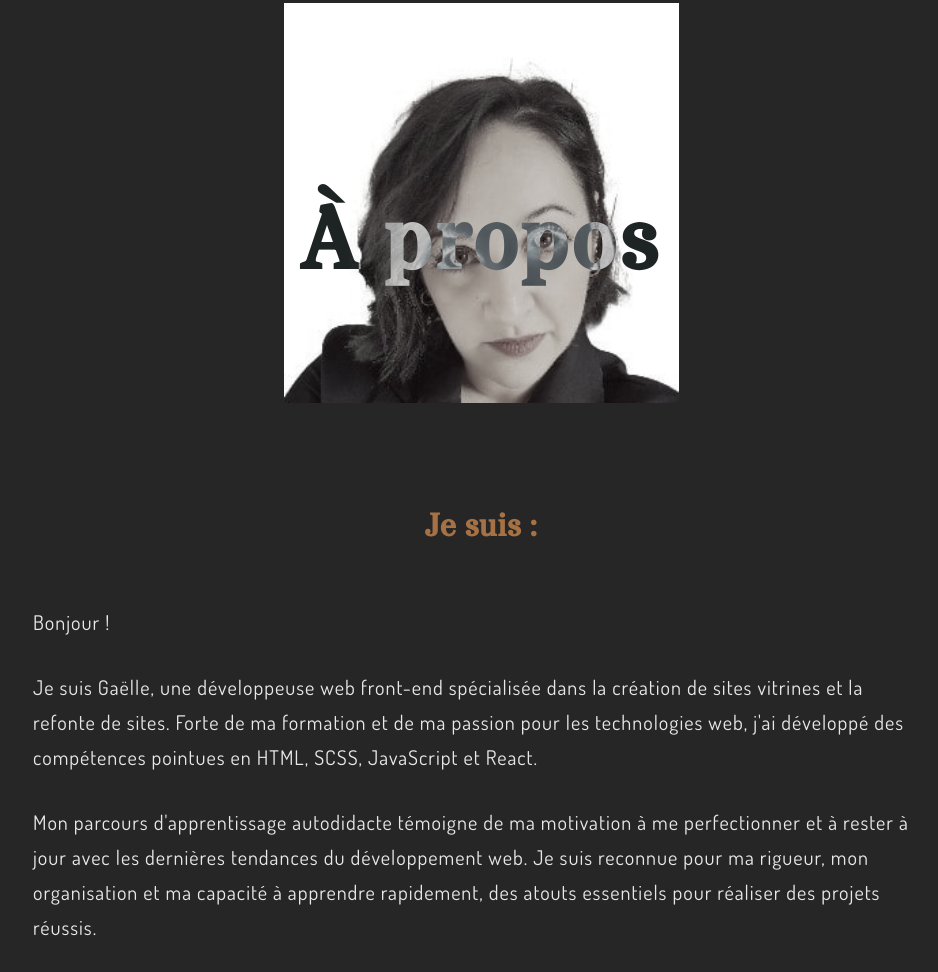
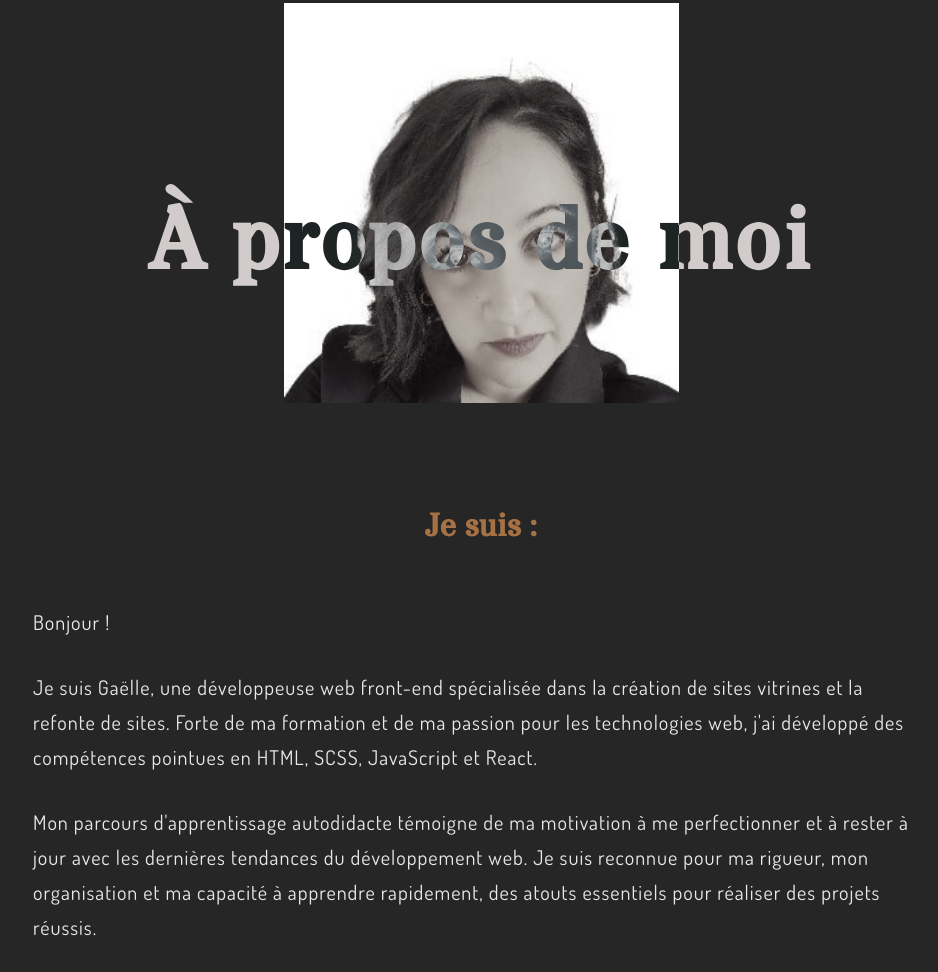
Before and after one commit to Gaelle-M/portfolioCV, a plain HTML site: page index.html in a window 1280 px wide. Shown: the part 1123-2095 px from the top of the page, without its empty margins (159-1097 px from the left). Drawn offline with Linux system fonts and the light colour scheme; a script that the page names is missing.

Commit message:
modification

```diff
--- a/index.html
+++ b/index.html
@@ -71,7 +71,7 @@
                     <div class="img img1"></div>
                 </div>
                 <div data-scroll="data-scroll" data-scroll-speed="3" class="h2-wrapper">
-                    <h2>À propos</h2>
+                    <h2>À propos de moi</h2>
                 </div>
 
                 <div class="text-anim">
```
